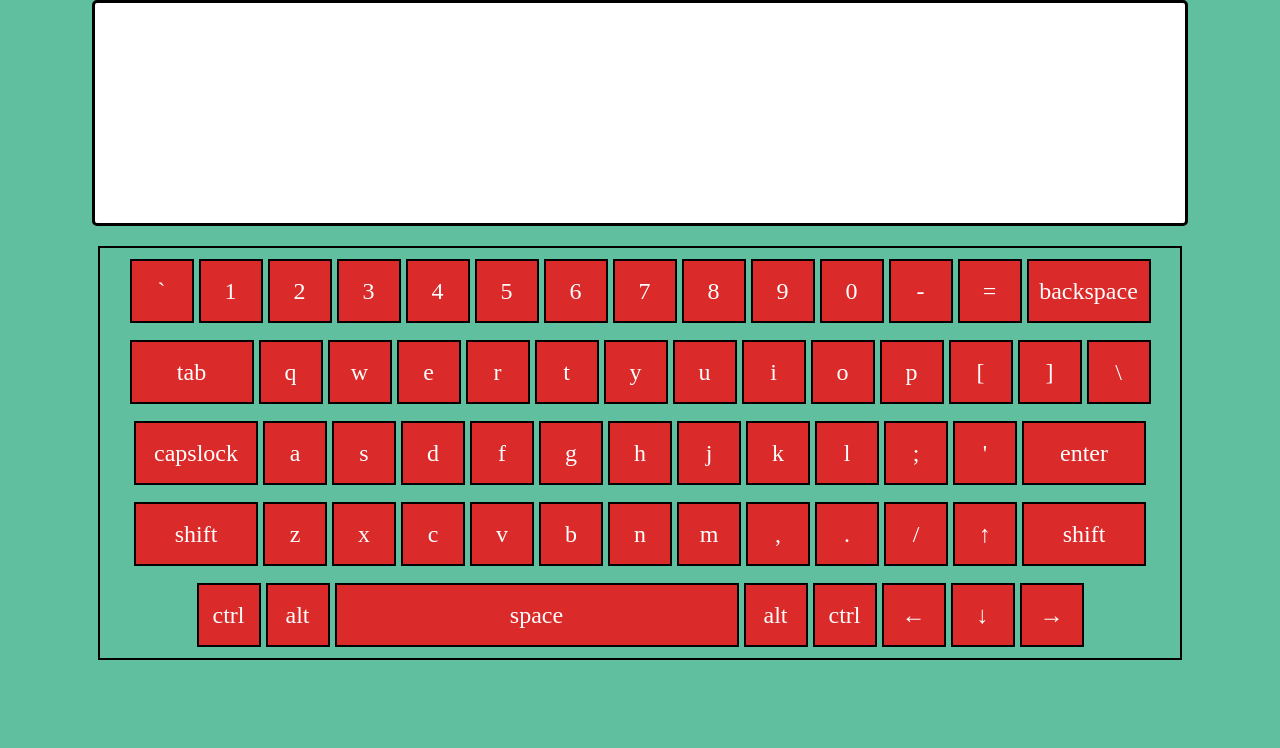
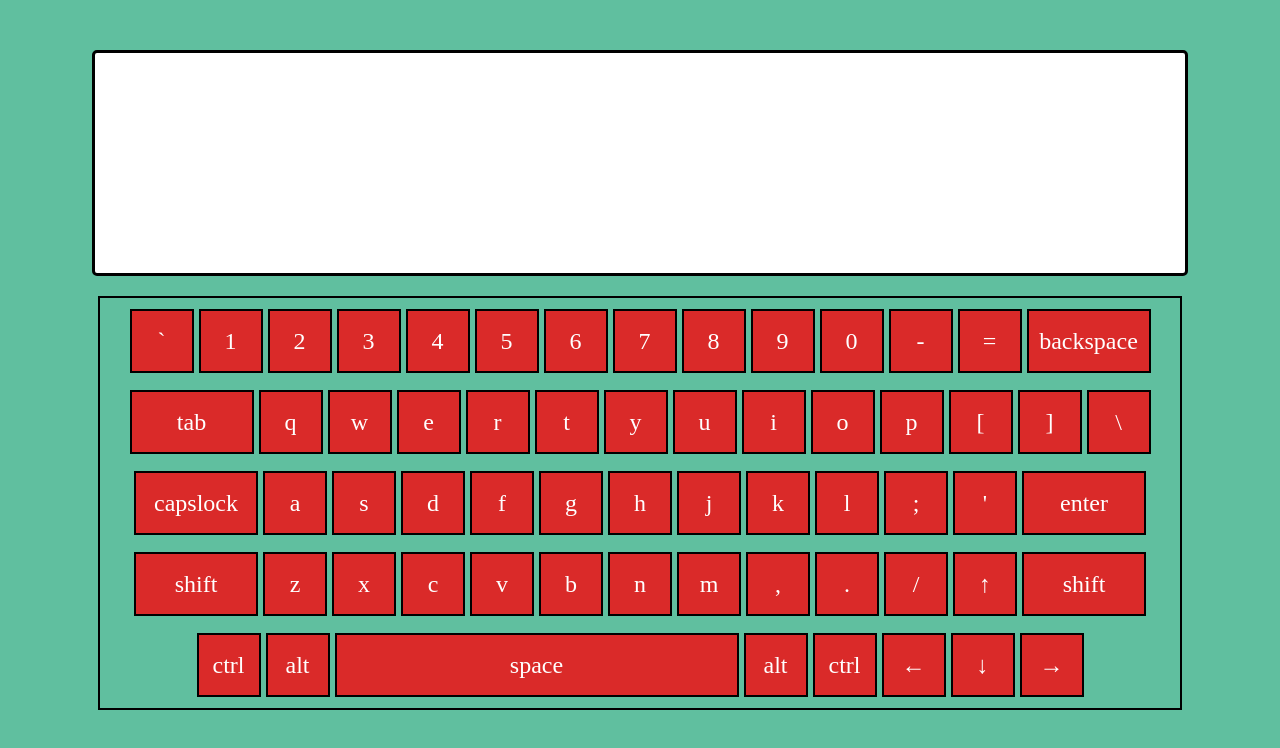
Before and after one commit to MikBely/virtual-keyboard, a website with bundled scripts: page src/index.html in a window 1280 px wide. Built offline with nearby package versions, Linux system fonts and the light colour scheme.

Commit message:
fix: change paddings

```diff
--- a/src/style.css
+++ b/src/style.css
@@ -12,6 +12,7 @@ body{
     justify-content: center;
     align-items: center;
     gap: 20px;
+    padding-top: 50px;
 }
 .keyboard{
     width: 1070px;
```
Also changed, not shown: src/index.js (+2 -5 lines).
